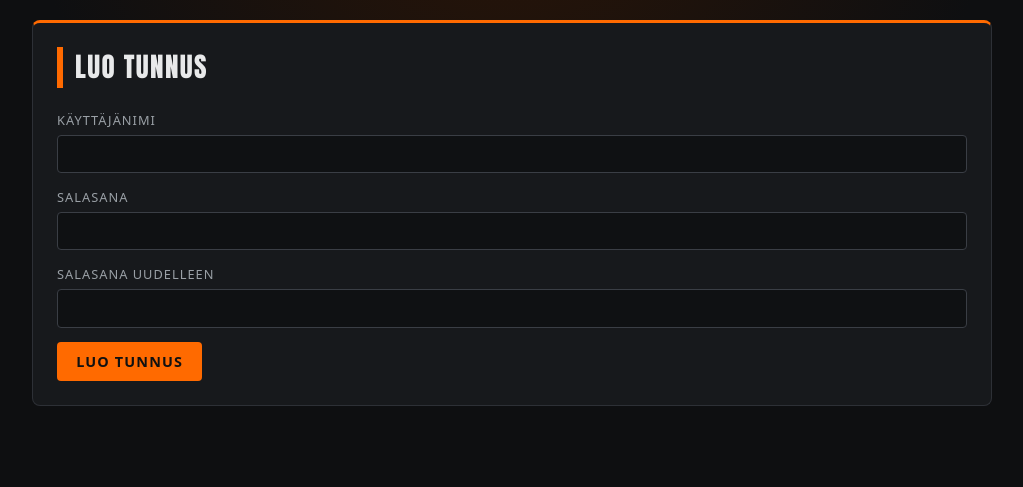
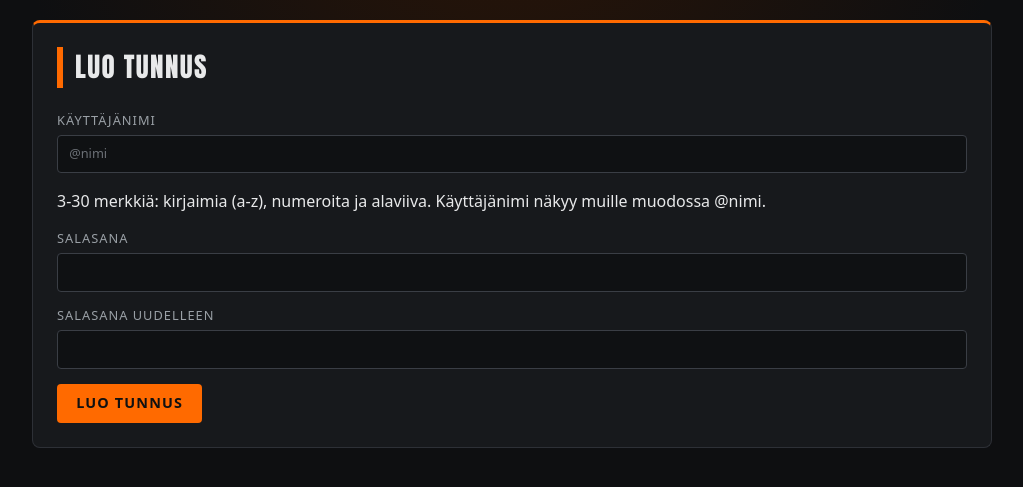
Before and after one commit to peakmave/Treenipaivakirja, a Flask app: page /register in a window 1280 px wide. Shown: the part 92-579 px from the top of the page, without its empty margins (128-1151 px from the left). Run offline with Flask 3, Linux system fonts and the light colour scheme.

Commit message:
Add username hint to registration form

```diff
--- a/templates/register.html
+++ b/templates/register.html
@@ -4,8 +4,9 @@
     <form method="post">
         <input type="hidden" name="csrf_token" value="{{ csrf_token() }}">
         <label>Käyttäjänimi
-            <input type="text" name="username" required>
+            <input type="text" name="username" placeholder="@nimi" maxlength="31" required>
         </label>
+        <p class="hint">3-30 merkkiä: kirjaimia (a-z), numeroita ja alaviiva. Käyttäjänimi näkyy muille muodossa @nimi.</p>
         <label>Salasana
             <input type="password" name="password" required>
         </label>
```
